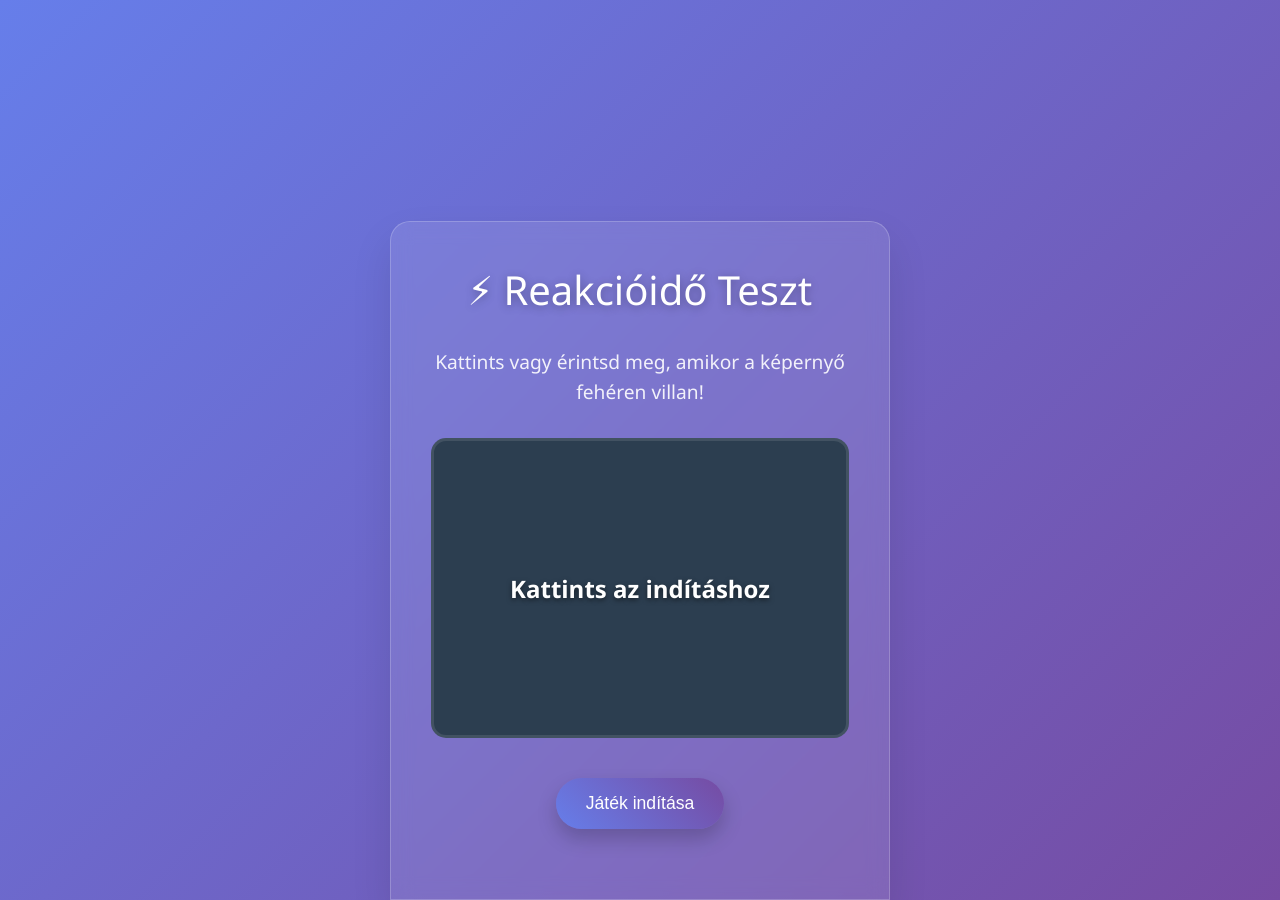
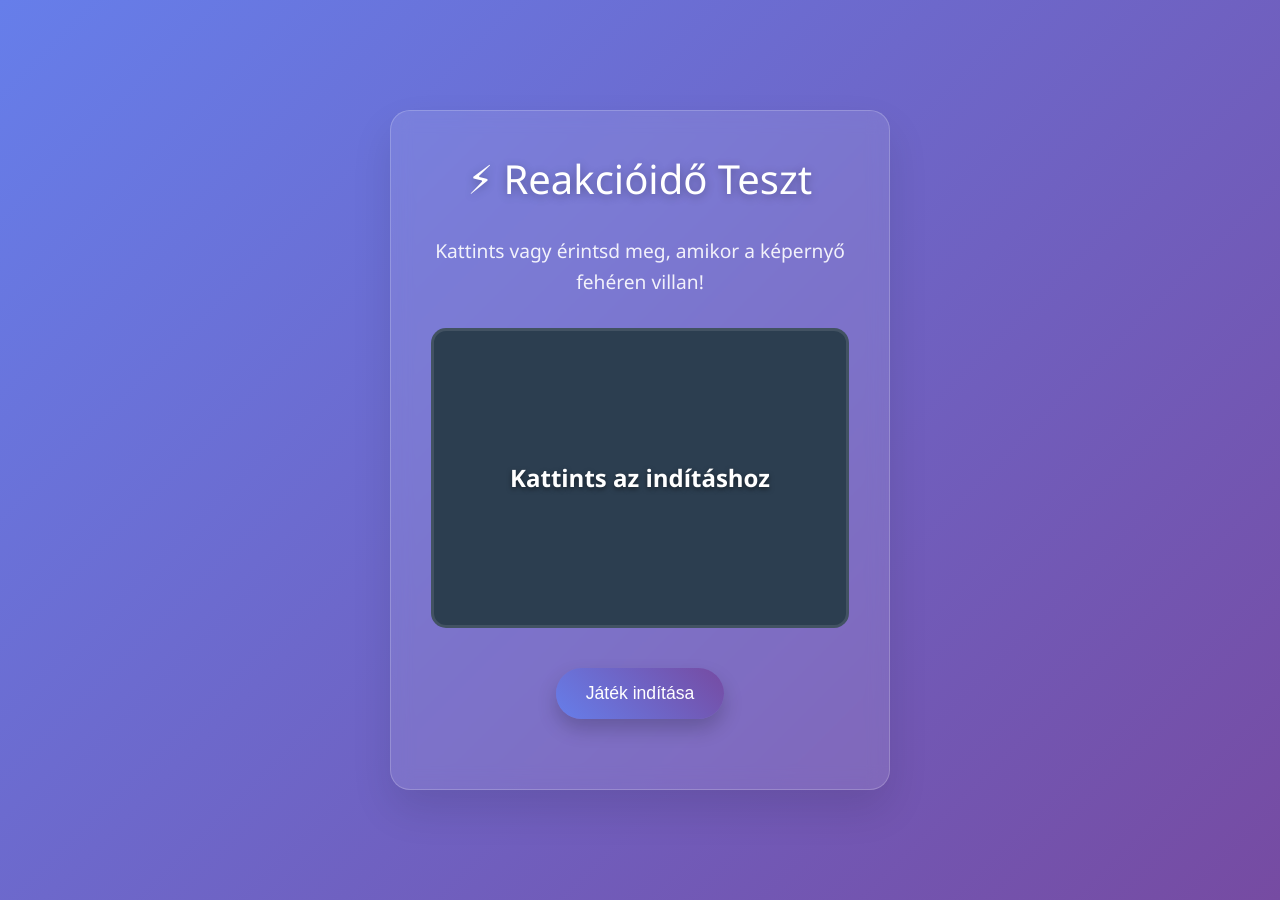
Before and after one commit to forcemagic/forcemagic.github.io, a Jekyll site: the page reaction-time-game.html, which Jekyll copies as it is, in a window 1280 px wide. Built offline with Jekyll 4.4.1, drawn with Linux system fonts in a browser that asks for light colours.

Commit message:
fix: correct layout alignment for desktop and mobile
- Center game on desktop (align-items: center)
- Keep bottom alignment only on mobile devices
- Restore normal border radius for desktop
- Adjust container width back to 90% for desktop

🤖 Generated with [Claude Code](https://claude.ai/code)

Co-Authored-By: Claude <noreply@anthropic.com>

```diff
--- a/reaction-time-game.html
+++ b/reaction-time-game.html
@@ -17,7 +17,7 @@
             height: 100vh;
             display: flex;
             justify-content: center;
-            align-items: flex-end;
+            align-items: center;
             overflow: hidden;
             user-select: none;
             padding: 0;
@@ -28,12 +28,12 @@
             text-align: center;
             background: rgba(255, 255, 255, 0.1);
             backdrop-filter: blur(10px);
-            border-radius: 20px 20px 0 0;
+            border-radius: 20px;
             padding: 40px;
             box-shadow: 0 20px 40px rgba(0, 0, 0, 0.1);
             border: 1px solid rgba(255, 255, 255, 0.2);
             max-width: 500px;
-            width: 100%;
+            width: 90%;
             margin: 0;
         }
 
```
